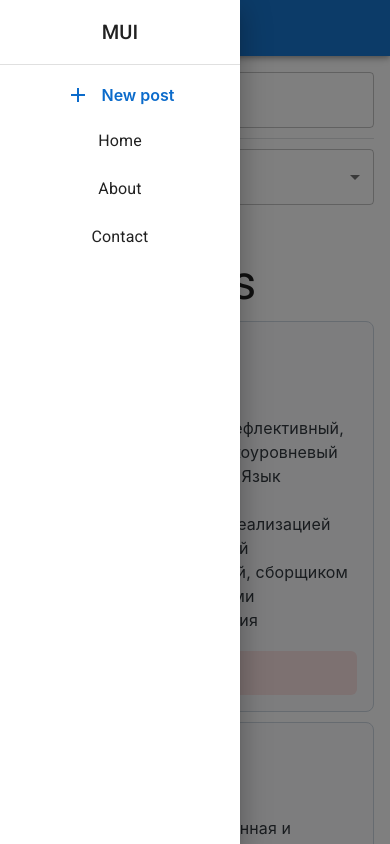
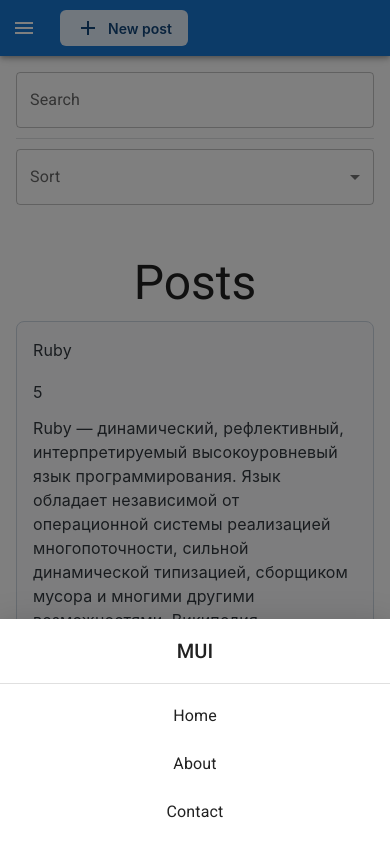
Before and after one commit to hoach-linux/hoach-blog, a React (Vite) app: page / in a window 390 px wide. Both pictures are taken after a click on the button "open drawer". Shown: the top 844 px of the page. Built offline with nearby package versions, Linux system fonts and the light colour scheme.

Commit message:
new design

```diff
--- a/src/components/Navbar.tsx
+++ b/src/components/Navbar.tsx
@@ -25,8 +25,9 @@ interface Props {
   window?: () => Window;
 }
 
-const drawerWidth = 240;
+const drawerWidth = "fullWidth";
 const navItems = ["Home", "About", "Contact"];
+const anchor = "bottom";
 
 const Navbar = (props: Props, create: any) => {
   const { window } = props;
@@ -41,22 +42,19 @@ const Navbar = (props: Props, create: any) => {
   };
 
   const drawer = (
-    <Box onClick={handleDrawerToggle} sx={{ textAlign: "center" }}>
+    <Box
+      onClick={handleDrawerToggle}
+      sx={{
+        textAlign: "center",
+        borderTopLeftRadius: 8,
+        borderTopRightRadius: 8,
+      }}
+    >
       <Typography variant="h6" sx={{ my: 2 }}>
         MUI
       </Typography>
       <Divider />
       <List>
-        <ButtonJoy
-          variant="plain"
-          color="primary"
-          fullWidth
-          size="lg"
-          startDecorator={<Add />}
-          onClick={() => setOpen(true)}
-        >
-          New post
-        </ButtonJoy>
         {navItems.map((item) => (
           <ListItem key={item} disablePadding>
             <ListItemButton sx={{ textAlign: "center" }}>
@@ -93,7 +91,6 @@ const Navbar = (props: Props, create: any) => {
             >
               MUI
             </Typography>
-            <Box sx={{ display: { xs: "none", sm: "flex" } }}>
             <ButtonJoy
               variant="soft"
               color="primary"
@@ -103,6 +100,7 @@ const Navbar = (props: Props, create: any) => {
             >
               New post
             </ButtonJoy>
+            <Box sx={{ display: { xs: "none", sm: "flex" } }}>
               {navItems.map((item) => (
                 <Button key={item} sx={{ color: "#fff" }}>
                   {item}
@@ -113,6 +111,7 @@ const Navbar = (props: Props, create: any) => {
         </AppBar>
         <Box component="nav">
           <Drawer
+            anchor={anchor}
             container={container}
             variant="temporary"
             open={mobileOpen}
```
Lines whose indentation alone changed are shown as unchanged.
